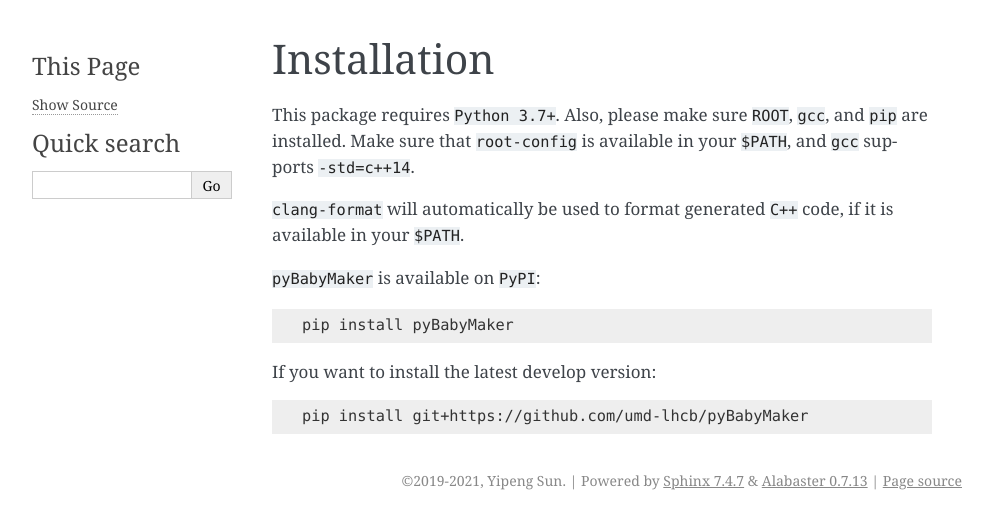
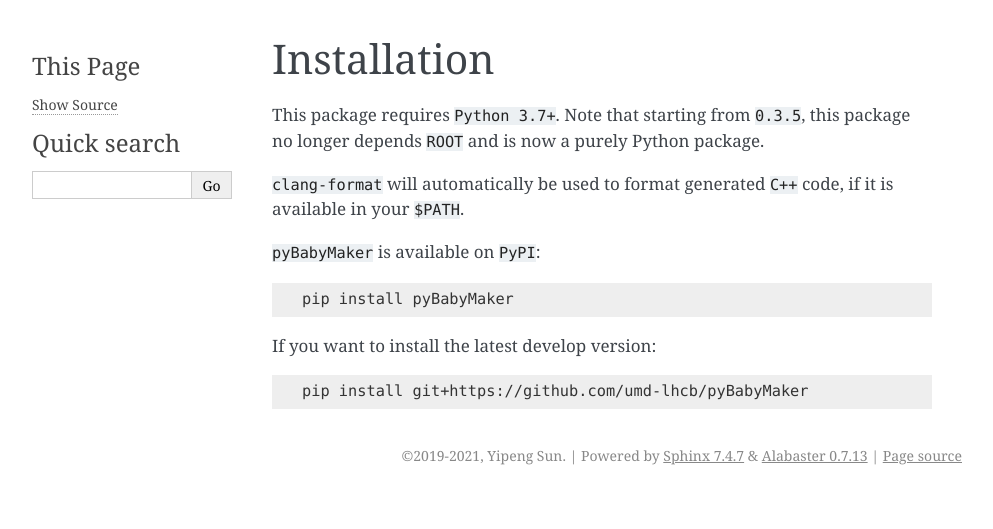
Before and after one commit to umd-lhcb/pyBabyMaker, a Sphinx documentation site: the page built from docs/install.rst, in a window 1280 px wide. Shown: the top 529 px of the page, without its empty margins (148-1141 px from the left). Built offline with Sphinx 7.4.7, drawn with Linux system fonts in a browser that asks for light colours.

Commit message:
Update on dependencies.

```diff
--- a/docs/install.rst
+++ b/docs/install.rst
@@ -1,9 +1,8 @@
 Installation
 ============
 
-This package requires ``Python 3.7+``. Also, please make sure ``ROOT``,
-``gcc``, and ``pip`` are installed.  Make sure that ``root-config`` is
-available in your ``$PATH``, and ``gcc`` supports ``-std=c++14``.
+This package requires ``Python 3.7+``. Note that starting from ``0.3.5``, this
+package no longer depends ``ROOT`` and is now a purely Python package.
 
 ``clang-format`` will automatically be used to format generated ``C++`` code,
 if it is available in your ``$PATH``.
```
